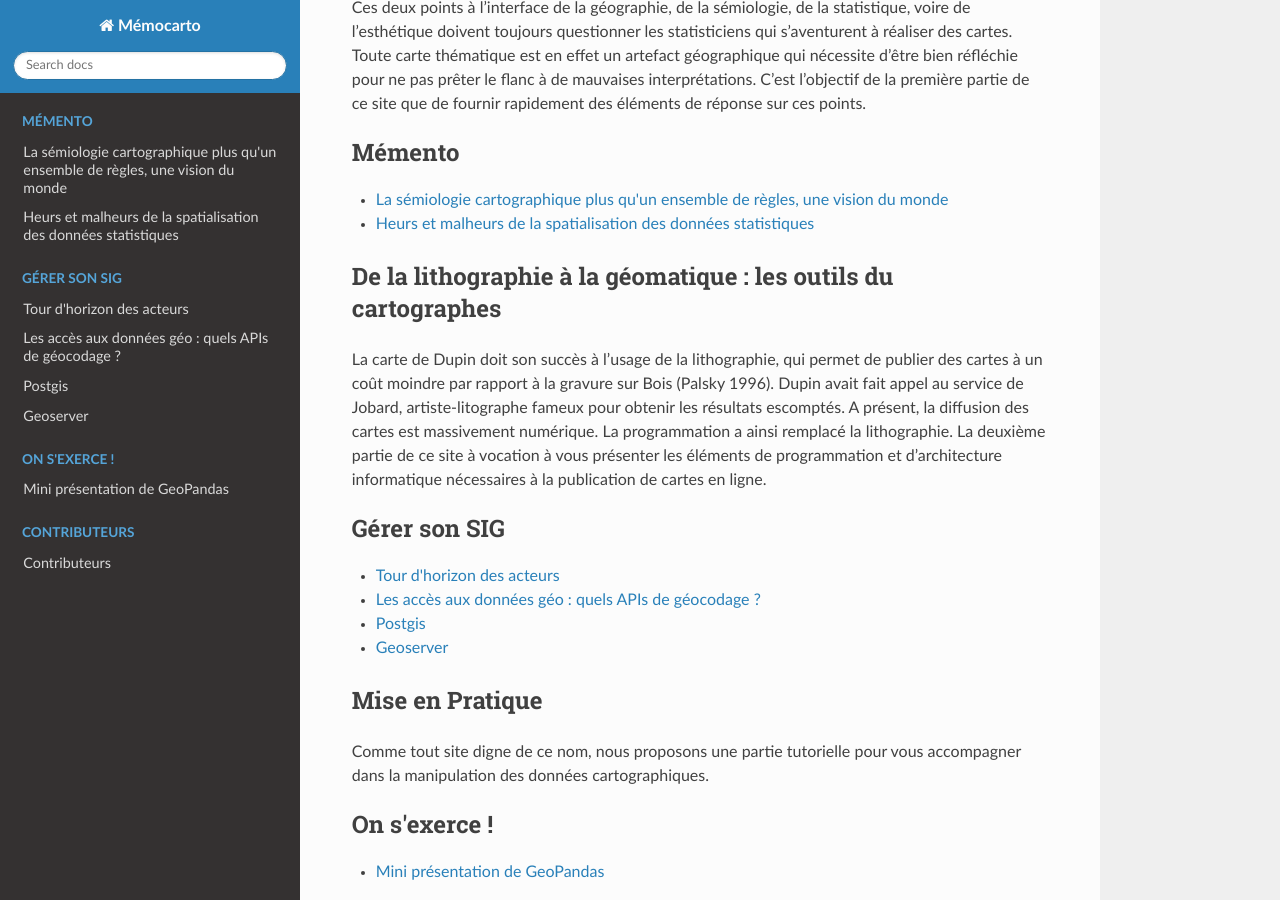
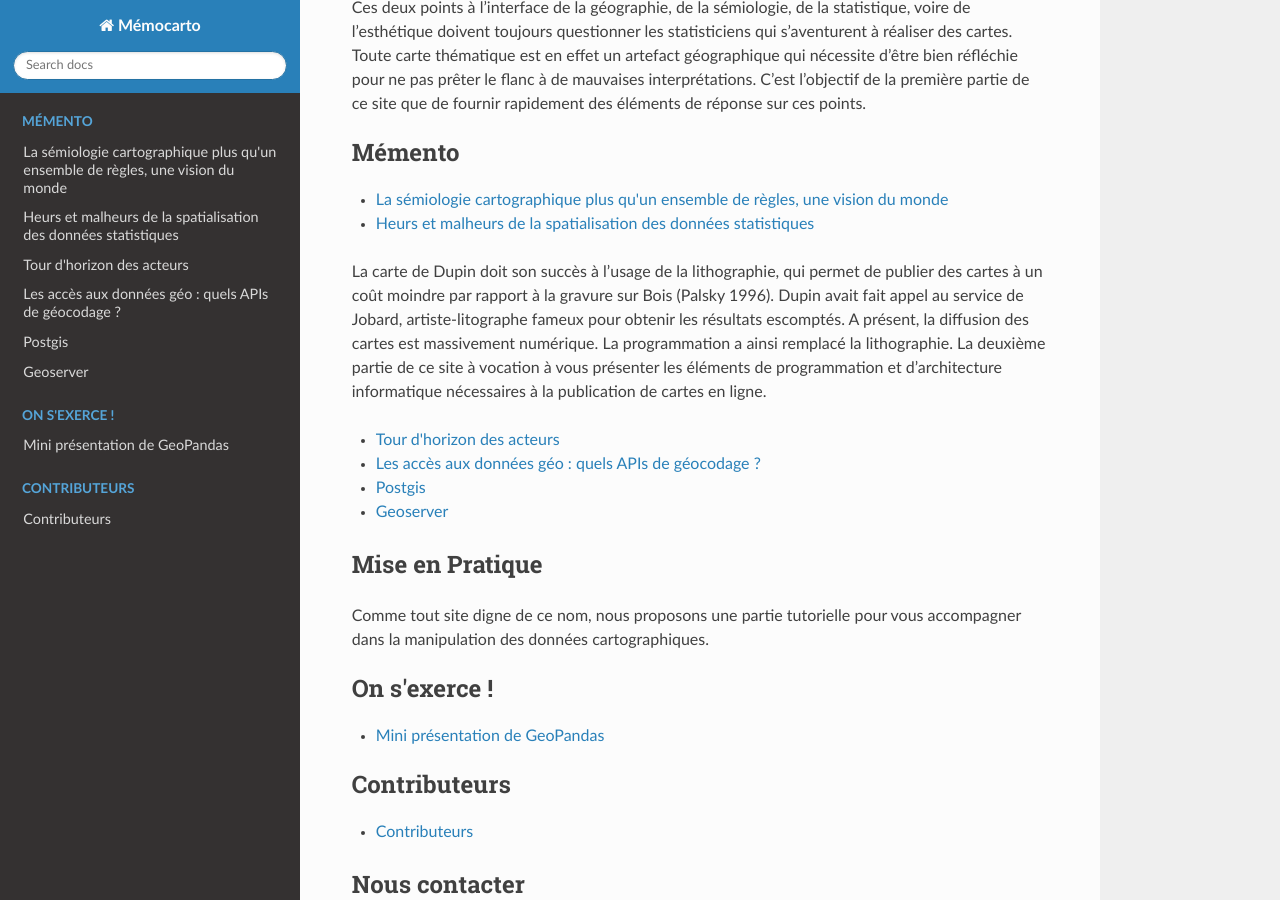
Before and after one commit to JulieDjidji/memocarto, a Sphinx documentation site: the page built from doc/source/index.rst, in a window 1280 px wide and 900 px high, scrolled down 1377 px. Built offline with Sphinx 7.4.7 and the Read the Docs theme 2.0.0, drawn with Linux system fonts in a browser that asks for light colours; pages that are not in the unit, such as notebooks, are missing from menus.

Commit message:
Update index.rst

```diff
--- a/doc/source/index.rst
+++ b/doc/source/index.rst
@@ -33,15 +33,16 @@ Ces deux points à l'interface de la géographie, de la sémiologie, de la stati
   La sémiologie cartographique plus qu'un ensemble de règles, une vision du monde <semio>
   Heurs et malheurs de la spatialisation des données statistiques <concepts>
 
-De la lithographie à la géomatique : les outils du cartographes
----------------------
+.. toctree::
+  :maxdepth: 1
+  :caption:  Gérer son SIG
 
 
 La carte de Dupin doit son succès à l'usage de la lithographie, qui permet de publier des cartes à un coût moindre  par rapport à la gravure sur Bois (Palsky 1996). Dupin avait fait appel au service de Jobard, artiste-litographe fameux pour obtenir les résultats escomptés. A présent, la diffusion des cartes est massivement numérique. La programmation a ainsi remplacé la lithographie. La deuxième partie de ce site à vocation à vous présenter les éléments de programmation et d'architecture informatique nécessaires à la publication de cartes en ligne.
 
 .. toctree::
   :maxdepth: 1
-  :caption:  Gérer son SIG
+
 
   Tour d'horizon des acteurs <acteurs>
   Les accès aux données géo : quels APIs de géocodage ? <api>
```
